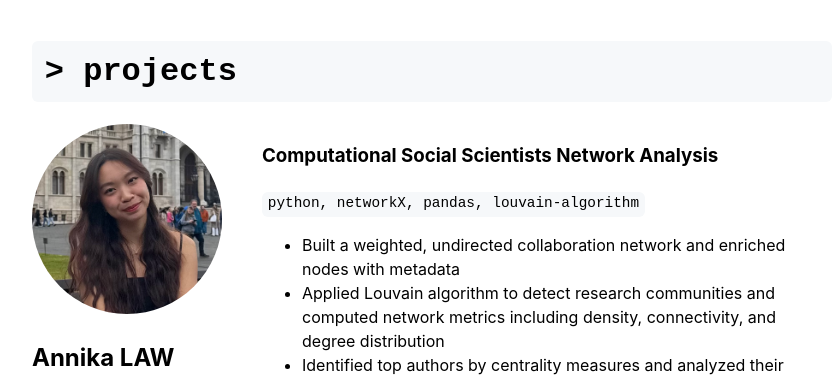
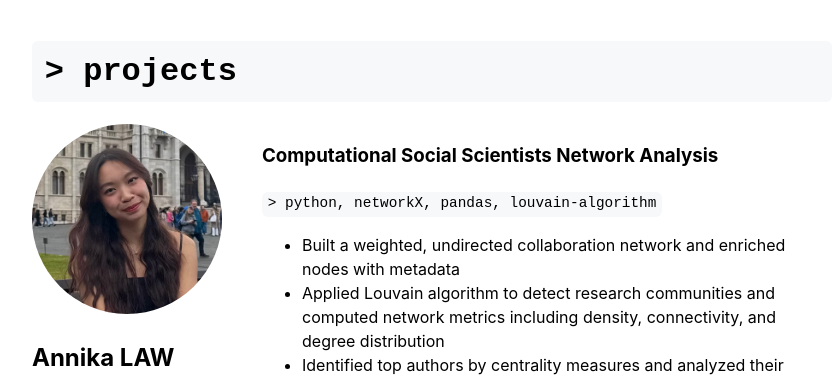
Before and after one commit to annikaljy/annikaljy.github.io, a Jekyll site: the page built from index.md, in a window 1280 px wide. Shown: the top 380 px of the page, without its empty margins (208-1046 px from the left). Built offline with Jekyll 4.4.1, drawn with Linux system fonts in a browser that asks for light colours.

```diff
--- a/index.md
+++ b/index.md
@@ -33,7 +33,7 @@ title: Annika Law Jie Yu
             font-size: 0.9em;
             display: inline-block;
             margin-top: 0.2em;">
-    python, networkX, pandas, louvain-algorithm
+    > python, networkX, pandas, louvain-algorithm
 </div>
 
 
```
